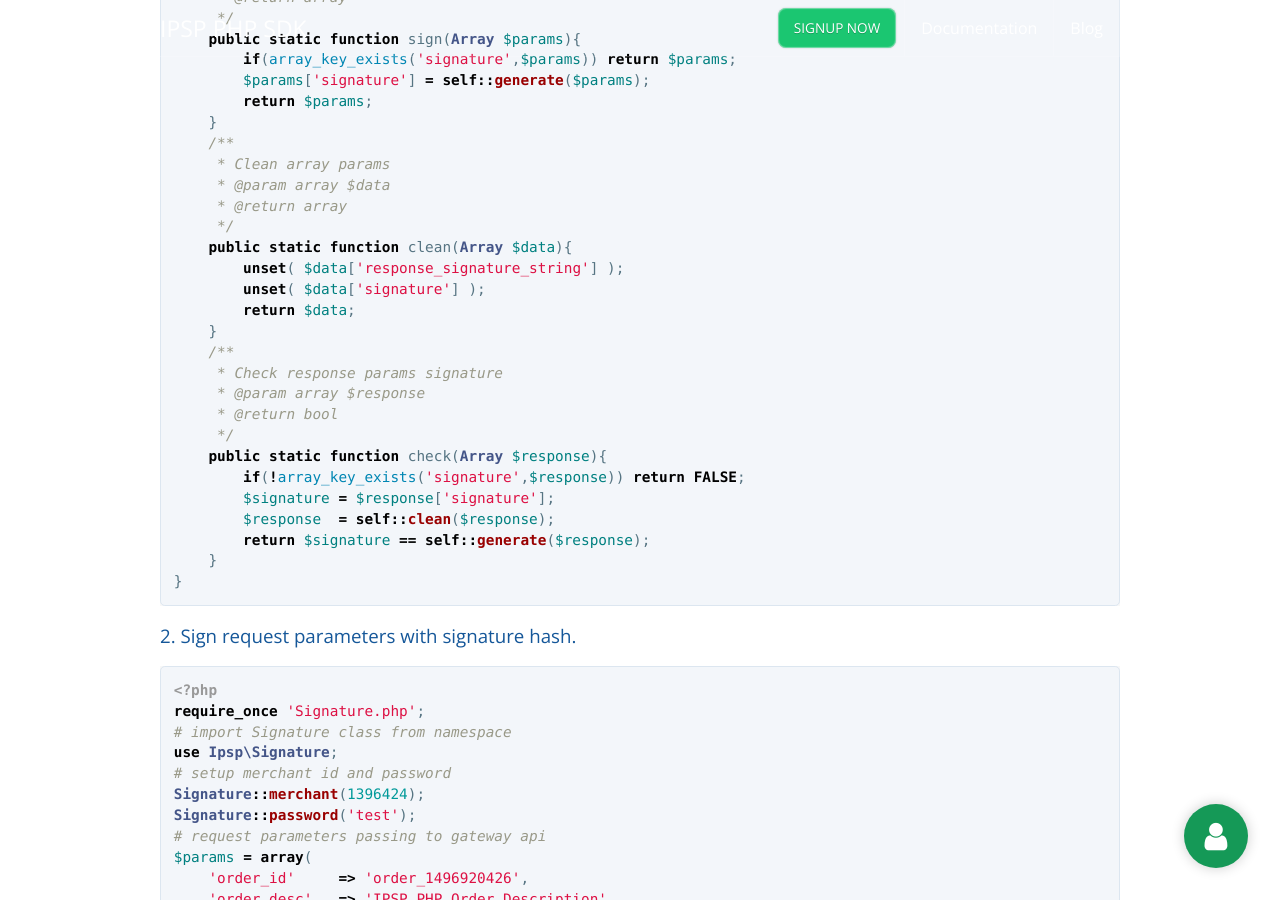
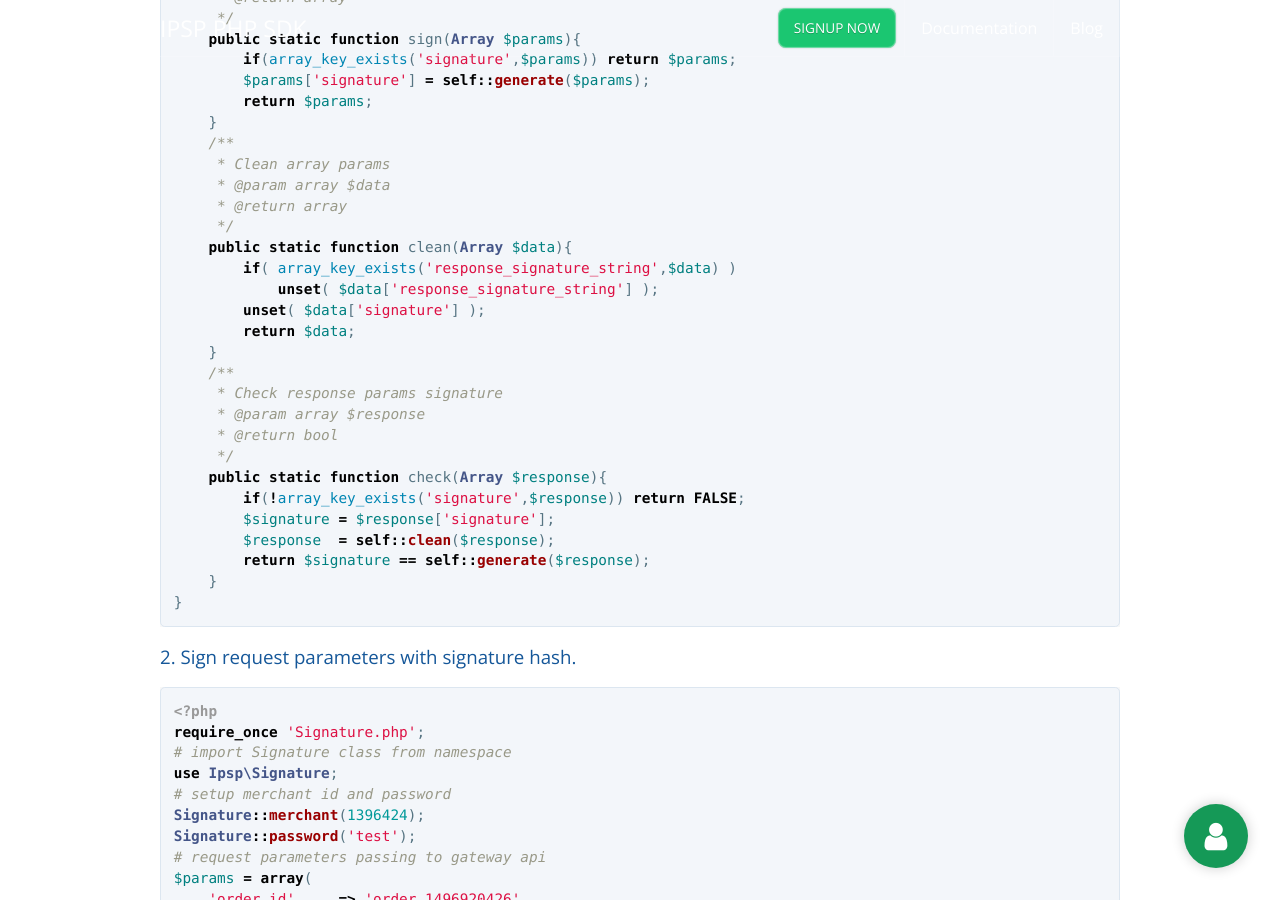
Before and after one commit to kosatyi/ipsp-php, a Jekyll site: the page built from docs/4.generate-signature.md, in a window 1280 px wide and 900 px high, scrolled down 1514 px. Built offline with Jekyll 4.4.1, drawn with Linux system fonts in a browser that asks for light colours; our own code applies the rules of GitHub Pages for plain Markdown files.

Commit message:
update example of signature class

```diff
--- a/docs/4.generate-signature.md
+++ b/docs/4.generate-signature.md
@@ -72,7 +72,8 @@ class Signature {
      * @return array
      */
     public static function clean(Array $data){
-        unset( $data['response_signature_string'] );
+        if( array_key_exists('response_signature_string',$data) )
+            unset( $data['response_signature_string'] );
         unset( $data['signature'] );
         return $data;
     }
```
